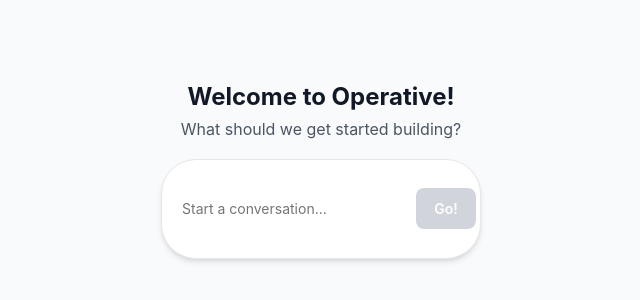
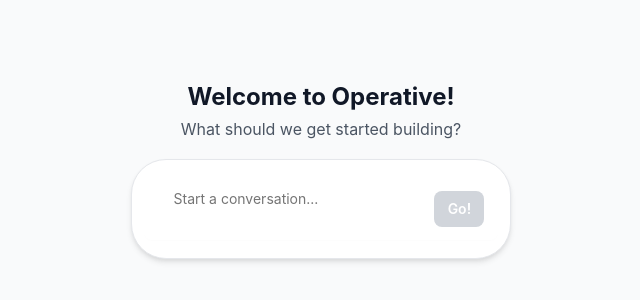
Before and after one commit to krRolland/new-ride-tracker, a React (Vite) app: page / in a window 1280 px wide. Shown: the part 230-530 px from the top of the page, without its empty margins (334-974 px from the left). Built offline with nearby package versions, Linux system fonts and the light colour scheme; a small style sheet from the web is missing.

Commit message:
its aight

```diff
--- a/src/components/ChatBox/ExpandableChatBox.jsx
+++ b/src/components/ChatBox/ExpandableChatBox.jsx
@@ -250,7 +250,7 @@
       containerWidth = width;
       containerHeight = height;
     } else {
-      containerWidth = '320px';
+      containerWidth = '380px';
       containerHeight = '100px';
     }
 
@@ -271,7 +271,7 @@
 
   const styles = {
     collapsedContainer: {
-      padding: `${BASE_TOKENS.spacing.sm} ${BASE_TOKENS.spacing.lg}`,
+      padding: `${BASE_TOKENS.spacing.xs} ${BASE_TOKENS.spacing.md}`,
       minWidth: '300px',
       height: '100%',
       display: 'flex',
@@ -289,14 +289,16 @@
     },
     collapsedInput: {
       display: 'flex',
-      alignItems: 'stretch',
+      alignItems: 'center',
       border: 'none',
       borderRadius: BASE_TOKENS.borderRadius.lg,
       overflow: 'hidden',
-      boxShadow: BASE_TOKENS.shadows.sm
+      boxShadow: BASE_TOKENS.shadows.sm,
+      width: '100%',
+      margin: `0 ${BASE_TOKENS.spacing.xs}`
     },
     collapsedInputField: {
-      flex: 1,
+      flex: .9,
       padding: `${BASE_TOKENS.spacing.md} ${BASE_TOKENS.spacing.lg}`,
       border: 'none',
       outline: 'none',
@@ -306,7 +308,7 @@
       transition: `all ${BASE_TOKENS.animation.duration.normal} ${BASE_TOKENS.animation.easing.easeOut}`
     },
     collapsedButton: {
-      padding: `${BASE_TOKENS.spacing.md} ${BASE_TOKENS.spacing.lg}`,
+      padding: `${BASE_TOKENS.spacing.xs} ${BASE_TOKENS.spacing.md}`,
       backgroundColor: BASE_TOKENS.colors.gray[900],
       color: BASE_TOKENS.colors.white,
       border: 'none',
@@ -316,7 +318,8 @@
       alignItems: 'center',
       justifyContent: 'center',
       transition: 'all 0.2s ease-out',
-      minWidth: '60px'
+      minWidth: '50px',
+      height: '36px'
     },
     header: {
       padding: BASE_TOKENS.spacing.lg,
@@ -464,7 +467,7 @@
       alignItems: 'flex-end'
     },
     textInput: {
-      flex: 1,
+      flex: .9,
       padding: `${BASE_TOKENS.spacing.sm} ${BASE_TOKENS.spacing.md}`,
       border: `1px solid ${BASE_TOKENS.colors.gray[300]}`,
       borderRadius: BASE_TOKENS.borderRadius.lg,
@@ -552,15 +555,25 @@
         </div>
       ) : !isExpanded ? (
         // Collapsed State - Input Box Only
-        <div style={styles.collapsedContainer}>
-          <div style={styles.collapsedInput}>
-            <input
+        <div style={{
+          ...styles.collapsedContainer,
+          justifyContent: 'center'
+        }}>
+          <div style={{...styles.collapsedInput, justifyContent:'center'}}>
+            <textarea
               ref={inputRef}
               value={inputValue}
               onChange={(e) => setInputValue(e.target.value)}
               onKeyPress={handleKeyPress}
               placeholder="Start a conversation..."
-              style={styles.collapsedInputField}
+              style={{
+                ...styles.collapsedInputField,
+                resize: 'none',
+                minHeight: '40px',
+                // maxHeight: '80px',
+                overflow: 'auto',
+                lineHeight: '1.4',
+              }}
             />
             <button
               onClick={handleSendMessage}
```
